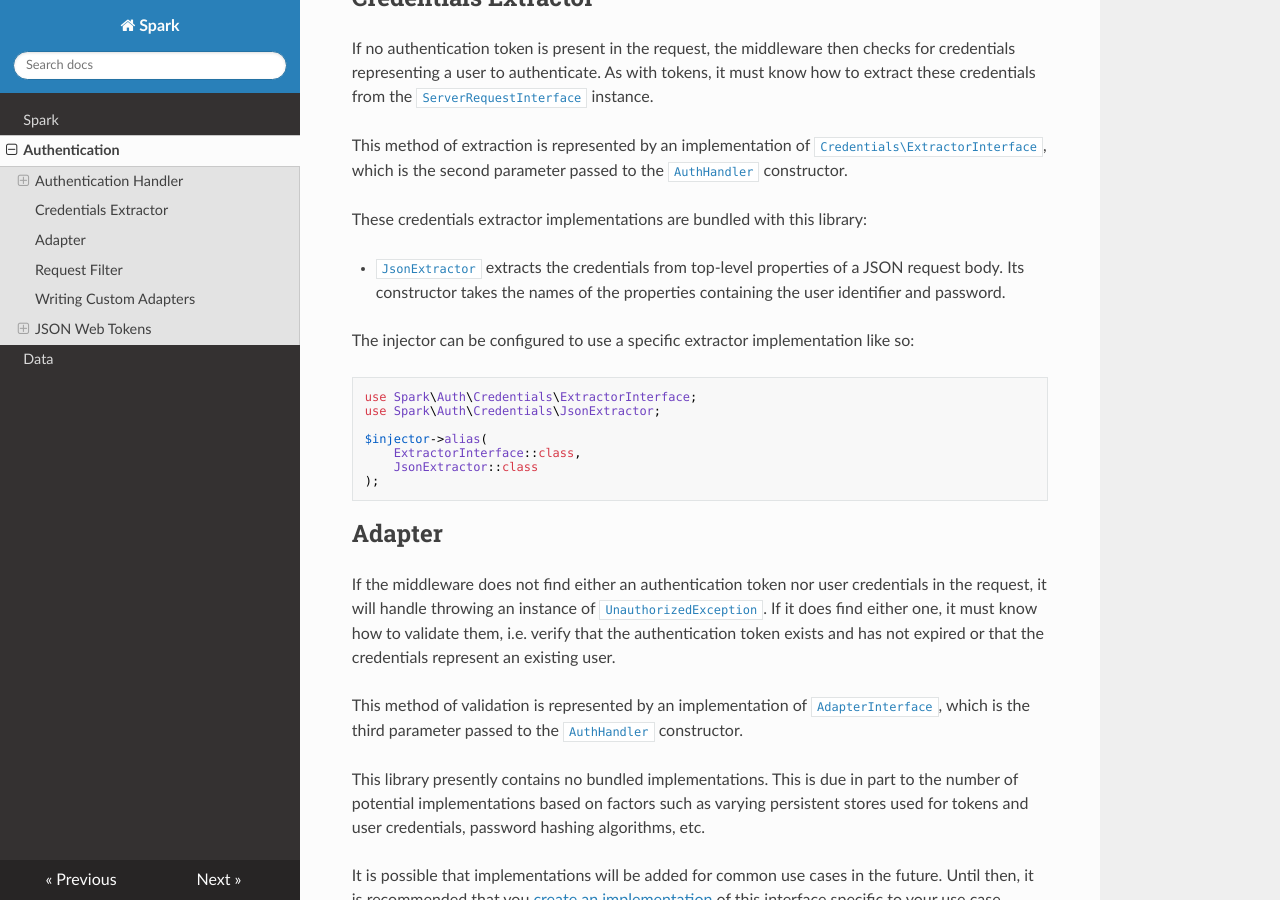
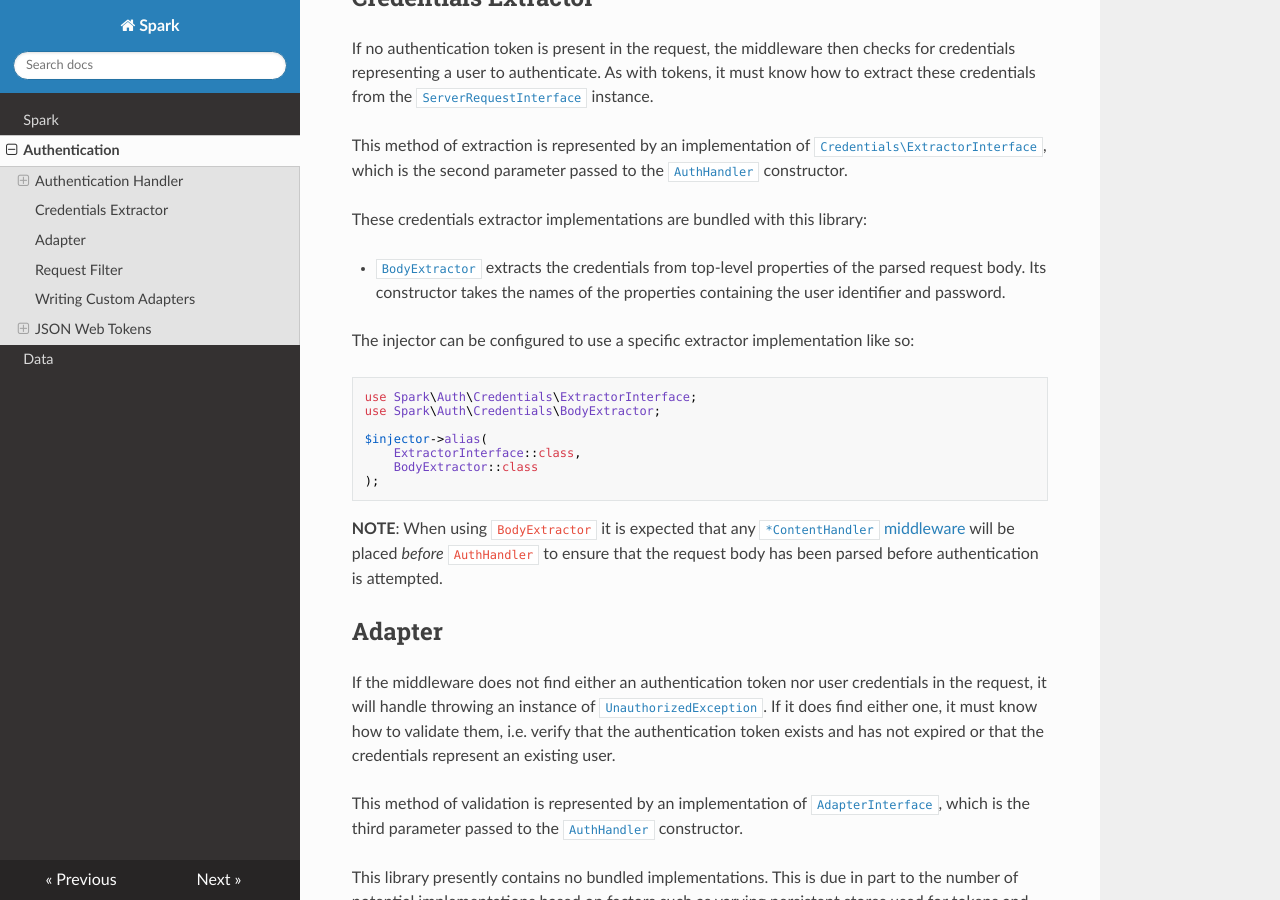
Before and after one commit to equip/framework, an MkDocs documentation site: the page built from docs/auth.md, in a window 1280 px wide and 900 px high, scrolled down 1088 px. Built offline with MkDocs 1.6.1, drawn with Linux system fonts in a browser that asks for light colours; nearby versions of some CDN libraries; old or Windows-style settings are respelled for this version of MkDocs.

Commit message:
Add documentation for auth body extractor
Refs sparkphp/auth#10

````diff
--- a/docs/auth.md
+++ b/docs/auth.md
@@ -43,19 +43,21 @@ This method of extraction is represented by an implementation of [`Credentials\E
 
 These credentials extractor implementations are bundled with this library:
 
-* [`JsonExtractor`](https://github.com/sparkphp/auth/blob/master/src/Credentials/JsonExtractor.php) extracts the credentials from top-level properties of a JSON request body. Its constructor takes the names of the properties containing the user identifier and password.
+* [`BodyExtractor`](https://github.com/sparkphp/auth/blob/master/src/Credentials/BodyExtractor.php) extracts the credentials from top-level properties of the parsed request body. Its constructor takes the names of the properties containing the user identifier and password.
 
 The injector can be configured to use a specific extractor implementation like so:
 
 ```php
 use Spark\Auth\Credentials\ExtractorInterface;
-use Spark\Auth\Credentials\JsonExtractor;
+use Spark\Auth\Credentials\BodyExtractor;
 
 $injector->alias(
     ExtractorInterface::class,
-    JsonExtractor::class
+    BodyExtractor::class
 );
 ```
+
+**NOTE**: When using `BodyExtractor` it is expected that any [`*ContentHandler` middleware](http://spark.readthedocs.org/en/latest/#middleware) will be placed *before* `AuthHandler` to ensure that the request body has been parsed before authentication is attempted.
 
 ## Adapter
 
````
